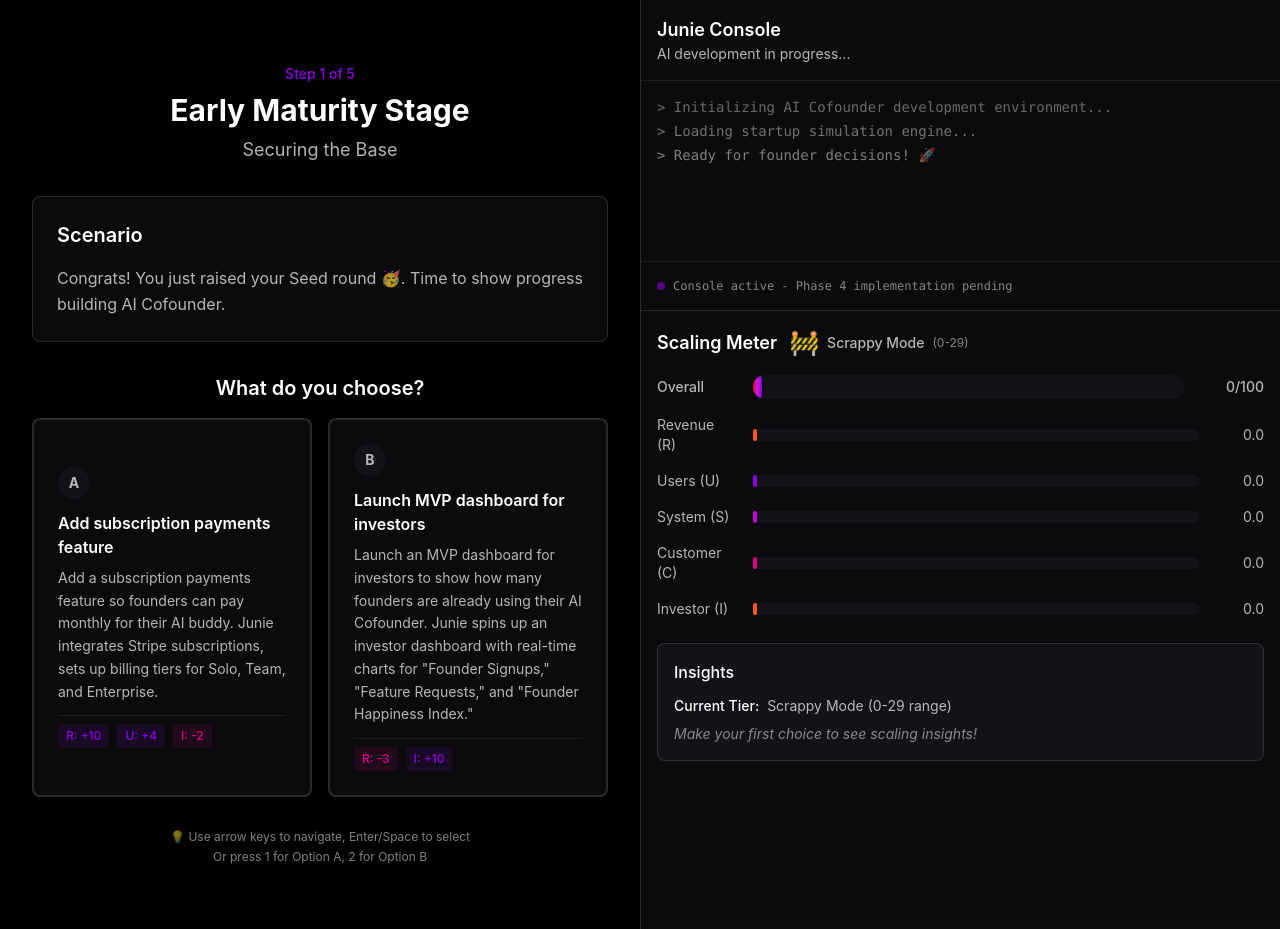
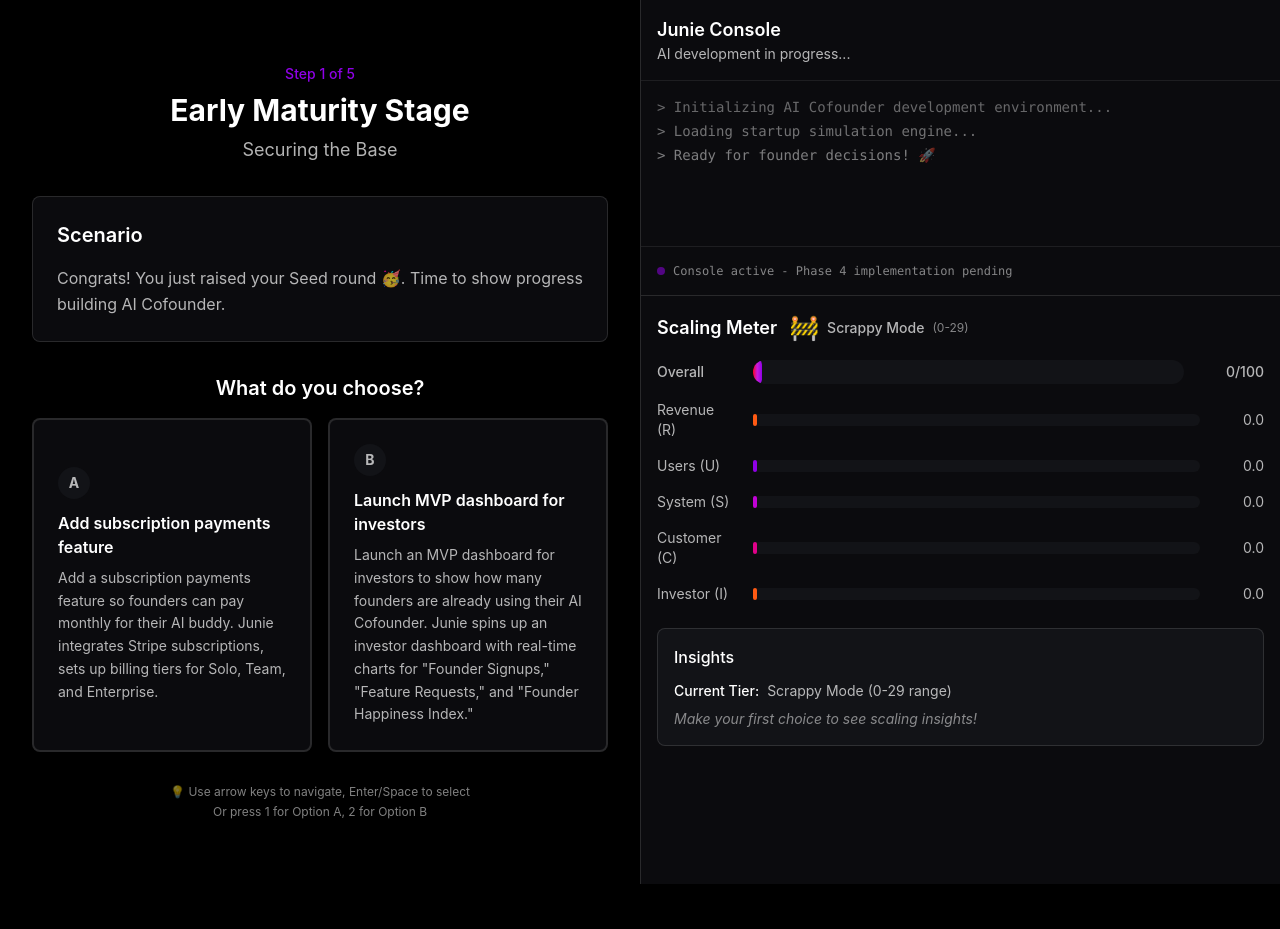
Before and after one commit to antonarhipov/tcgame, a Next.js app: page / in a window 1280 px wide. Both pictures are taken after a click on the button "Start New Run". After the commit the page ends 884 px from the top, so only its background shows below. Built offline with nearby package versions, Linux system fonts and the light colour scheme.

Commit message:
working state

```diff
--- a/src/components/StepScreen.tsx
+++ b/src/components/StepScreen.tsx
@@ -282,32 +282,6 @@
               {choiceData.body}
             </p>
           </div>
-
-          {/* Delta preview */}
-          <div className="flex flex-wrap gap-2 pt-2 border-t border-[var(--divider)]">
-            {Object.entries(choiceData.delta).map(([key, value]) => {
-              if (value === 0) return null;
-              return (
-                <span
-                  key={key}
-                  className={`
-                    inline-flex items-center px-2 py-1 rounded text-xs font-medium
-                    ${value > 0
-                      ? 'text-[var(--color-primary)]'
-                      : 'text-[var(--color-pink)]'
-                    }
-                  `}
-                  style={{
-                    backgroundColor: value > 0
-                      ? 'rgba(143, 0, 231, 0.1)'
-                      : 'rgba(224, 1, 137, 0.1)'
-                  }}
-                >
-                  {key}: {value > 0 ? '+' : ''}{value}
-                </span>
-              );
-            })}
-          </div>
         </div>
       </button>
     );
```
Also changed, not shown: 1 other file (tests, documents, lock files or other folders).
